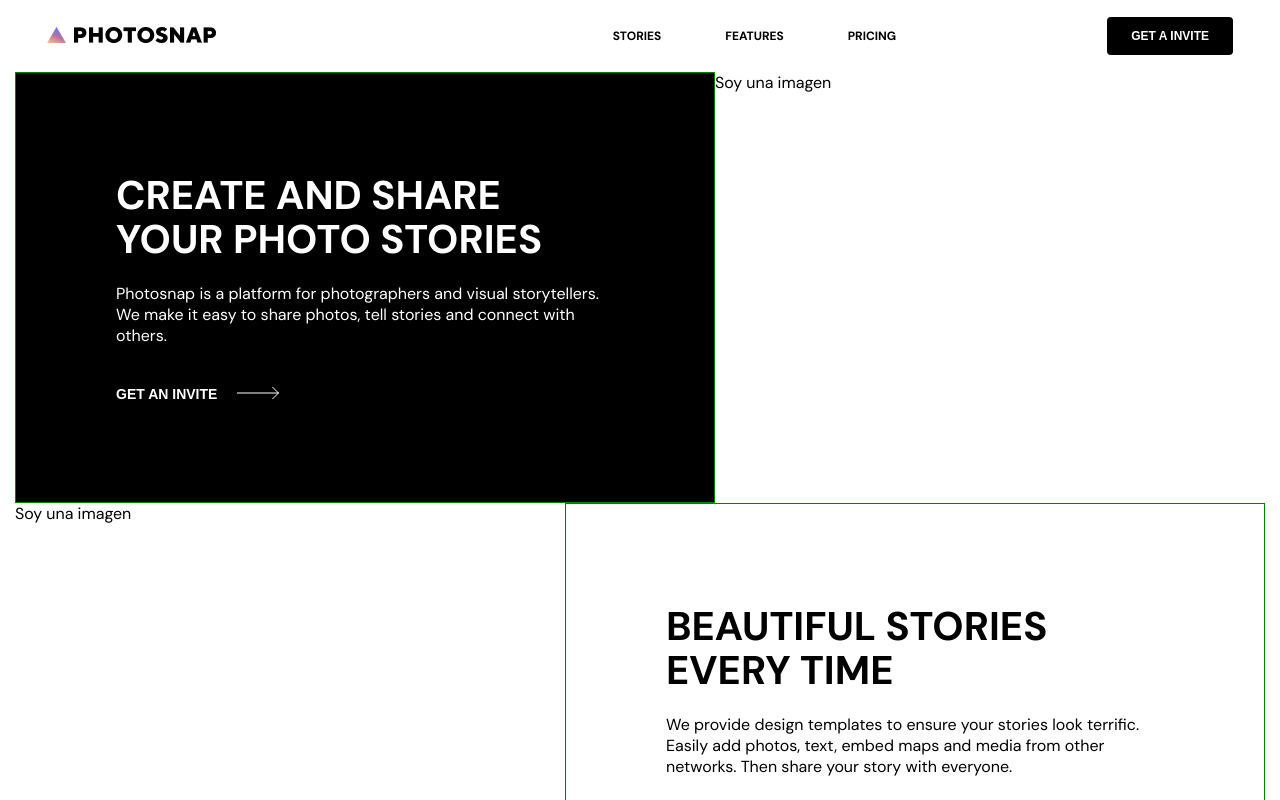
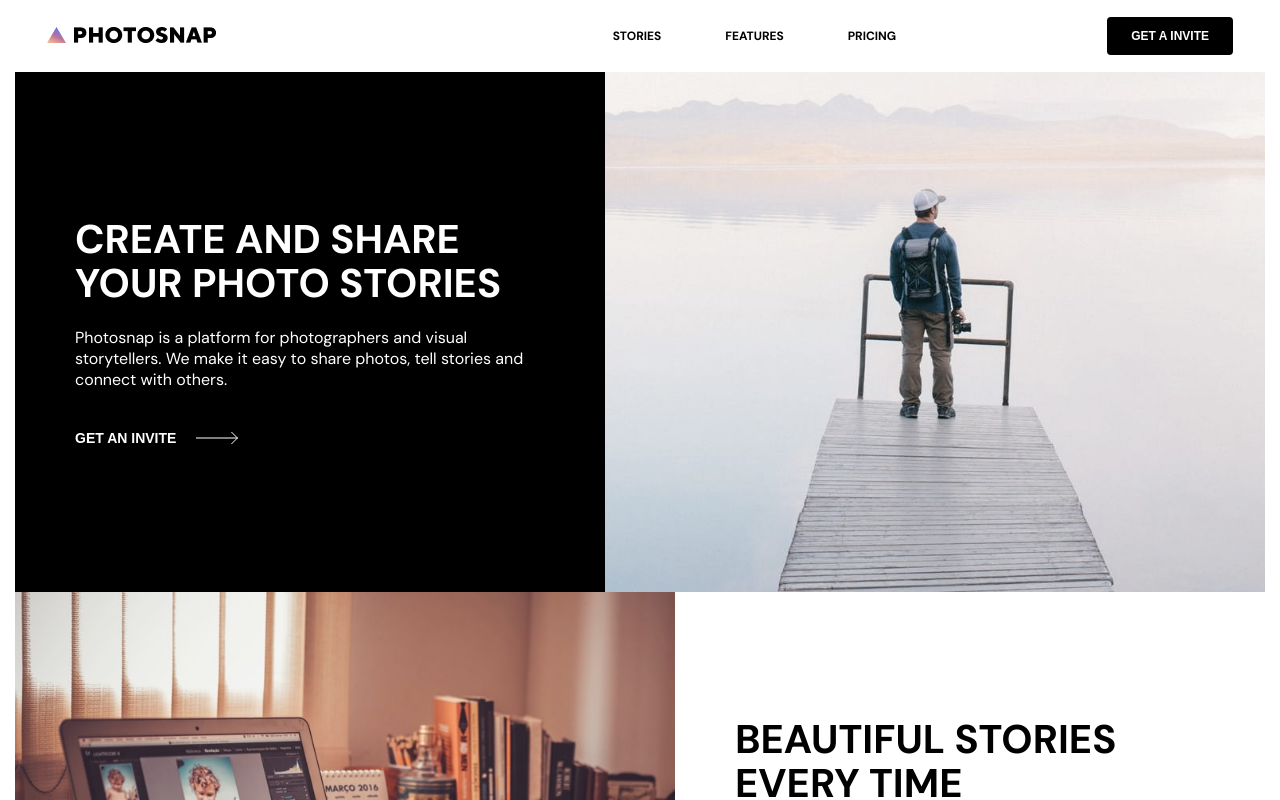
Before and after one commit to carlostrujilloneyra/proyecto-photosnap, a React (Vite) app: page / in a window 1280 px wide. Shown: the top 800 px of the page. Built offline with nearby package versions, Linux system fonts and the light colour scheme.

Commit message:
Añadiendo un poco de rutas

```diff
--- a/src/SCSS/abstracts/_mixins.scss
+++ b/src/SCSS/abstracts/_mixins.scss
@@ -1,7 +1,7 @@
 
 // Defino los viewports para los dispositivos
 $breakpoints:(
-	tablet: 740px,
+	tablet: 600px,
 	desktop: 1024px
 );
 
--- a/src/SCSS/components/header/_header.scss
+++ b/src/SCSS/components/header/_header.scss
@@ -10,5 +10,10 @@
 	@include media-query(tablet){
 		padding: 3.2rem;
 	}
+}
 
+.logo-header{
+	&:hover{
+		cursor: pointer;
+	}
 }
--- a/src/SCSS/components/main/_article.scss
+++ b/src/SCSS/components/main/_article.scss
@@ -4,19 +4,32 @@
 .main-article{
 	display: grid;
 
+	@include media-query(tablet){
+		grid-template-columns: minmax(24rem, 27rem) 1fr;
+	}
+
 	@include media-query(desktop){
-		grid-template-columns: minmax(50rem, 55rem) 1fr;
+		grid-template-columns: minmax(60rem, 66rem) 1fr;
 	}
 
 	&.white{
 
-		@include media-query(desktop){
-			grid-template-columns: 1fr minmax(50rem, 55rem);
+		@include media-query(tablet){
+
+			grid-template-columns: 1fr minmax(24rem, 27rem);
 
 			.container-image{
 				order: 2;
 			}
 
+		}
+
+		@include media-query(desktop){
+			grid-template-columns: 1fr minmax(60rem, 66rem);
+
+			// .container-image{
+			// 	order: 2;
+			// }
 		}
 	}
 
@@ -36,8 +49,13 @@
 		@include media-query(tablet){
 			margin-bottom: 4rem;
 		}
+	}
+}
 
-	}
+.container-image img{
+	width: 100%;
+	max-width: 100%;
+	height: 100%;
 }
 
 // Div con la info
@@ -46,11 +64,19 @@
 	flex-direction: column;
 	justify-content: center;
 	align-items: center;
-	padding: 2.4rem;
-	border: 1px solid green;
+	padding: 7rem 2.4rem;
 
 	@include media-query(tablet){
-		padding: 10rem;
+		padding: 5rem;
+		align-items: flex-start;
+	}
+
+	@include media-query(desktop){
+		padding: 8rem 4rem;
+	}
+
+	@include media-query(1100px){
+		padding: 8rem 6rem;
 	}
 
 	&.white{
--- a/src/SCSS/components/shared/_button.scss
+++ b/src/SCSS/components/shared/_button.scss
@@ -29,6 +29,7 @@
 	color: $blackColor;
 	column-gap: 2rem;
 	display: grid;
+	align-items: center;
 	font-weight: bolder;
 	font-size: 1.4rem;
 	grid-template-columns: repeat(2, 1fr);
--- a/src/photos-module/components/header/components/Logo.tsx
+++ b/src/photos-module/components/header/components/Logo.tsx
@@ -1,10 +1,23 @@
+import { useNavigate } from 'react-router-dom';
 import logoHeader from '../../../../assets/logos/header-icon.png';
 
 export const Logo = () => {
+
+	const navigate = useNavigate();
+
+	const handleNavigate = () => {
+		navigate('/');
+	}
+
 	return (
 		<>
 			<figure>
-				<img src={logoHeader} alt="logo-header" />
+				<img
+					className='logo-header'
+					onClick={handleNavigate}
+					src={logoHeader}
+					alt="logo-header"
+				/>
 			</figure>
 		</>
 	)
--- a/src/photos-module/components/header/components/Nav.tsx
+++ b/src/photos-module/components/header/components/Nav.tsx
@@ -1,32 +1,41 @@
-import { Link } from 'react-router-dom';
-import { routes } from '../../../../router/routes';
+import { Link, useNavigate } from "react-router-dom";
+import { routes } from "../../../../router/routes";
 
 export const Nav = () => {
+  const navigate = useNavigate();
+
+  const handleNavigate = () => {
+    navigate("/pricing");
+  };
+
   return (
     <>
       <div className="container-nav">
-
         <div>
           <nav>
             <ul className="list-header">
-							{
-								routes.map((route) => {
+              {routes.map((route) => {
                 return (
                   <li key={route.name}>
-											<Link className='links-header' to={route.to}>{route.name}</Link>
+                    <Link className="links-header" to={route.to}>
+                      {route.name}
+                    </Link>
                   </li>
-									)
-								})
-							}
+                );
+              })}
             </ul>
           </nav>
         </div>
 
         <div>
-					<button className="main-button">Get a invite</button>
+					<button
+						className="main-button"
+						onClick={handleNavigate}
+					>
+						Get a invite
+					</button>
         </div>
-
       </div>
     </>
-	)
-}
+  );
+};
--- a/src/photos-module/components/main/components/Article.tsx
+++ b/src/photos-module/components/main/components/Article.tsx
@@ -8,10 +8,11 @@ interface Props{
 export const Article = ({ article:
 	{ subtitle,
 		description,
-		image: { bg_mobile, bg_desktop },
+		image: { bg_mobile, bg_tablet, bg_desktop },
 		buttonText,
 		arrowButton,
 		arrowButtonWhite,
+		changePosition,
 		whiteColor } }: Props) => {
 
 	const propsButton = {
@@ -21,12 +22,22 @@ export const Article = ({ article:
 		arrowButtonWhite
 	}
 
+	console.log(changePosition)
+
 	return (
 		<>
-			<div className={`main-article ${whiteColor ? 'white' : ''}`}>
+			<div className={`main-article ${whiteColor || changePosition ? 'white' : ''}`}>
 
 				<div className='container-image'>
-					<p>Soy una imagen</p>
+					<picture>
+
+						<source media="(min-width:1024px)" srcSet={bg_desktop} />
+
+						<source media='(min-width:600px)' srcSet={bg_tablet} />
+
+						<img src={bg_mobile} alt={subtitle} />
+
+					</picture>
 				</div>
 
 				<div className= {`main-article__info ${whiteColor ? 'white' : ''}`}>
--- a/src/photos-module/components/main/components/Button.tsx
+++ b/src/photos-module/components/main/components/Button.tsx
@@ -1,3 +1,4 @@
+import { useNavigate } from "react-router-dom"
 
 interface Props{
 	button: Button
@@ -13,10 +14,17 @@ interface Button{
 export const Button = (
 	{ button: { buttonText, whiteColor, arrowButtonWhite, arrowButton } }: Props) => {
 
+	const navigate = useNavigate();
+
+	const handleNavigate = () => {
+		navigate('/pricing')
+	}
+
 	return (
 		<>
 			<button
-				className={`button-article ${whiteColor ? 'white': ''}`}
+				className={`button-article ${whiteColor ? 'white' : ''}`}
+				onClick={handleNavigate}
 			>
 				{buttonText}
 				<img src={whiteColor ? arrowButtonWhite : arrowButton} alt="arrow-button" />
--- a/src/photos-module/data/home/arrays-info.ts
+++ b/src/photos-module/data/home/arrays-info.ts
@@ -7,11 +7,13 @@ export const articlesArray: articleInterface [] = [
 		description: 'Photosnap is a platform for photographers and visual storytellers. We make it easy to share photos, tell stories and connect with others.',
 		image: {
 			bg_mobile: '/src/assets/home/mobile/create-and-share.jpg',
+			bg_tablet: '/src/assets/home/tablet/create-and-share.jpg',
 			bg_desktop: '/src/assets/home/desktop/create-and-share.jpg'
 		},
 		buttonText: 'Get an invite',
 		arrowButton: '/src/assets/shared/desktop/arrow.svg',
 		arrowButtonWhite: '/src/assets/shared/desktop/arrow-white.svg',
+		changePosition: true,
 		whiteColor: true
 	},
 
@@ -20,11 +22,13 @@ export const articlesArray: articleInterface [] = [
 		description: 'We provide design templates to ensure your stories look terrific. Easily add photos, text, embed maps and media from other networks. Then share your story with everyone.',
 		image: {
 			bg_mobile: '/src/assets/home/mobile/beautiful-stories.jpg',
+			bg_tablet: '/src/assets/home/tablet/beautiful-stories.jpg',
 			bg_desktop: '/src/assets/home/desktop/beautiful-stories.jpg'
 		},
 		buttonText: 'View the stories',
 		arrowButton: '/src/assets/shared/desktop/arrow.svg',
 		arrowButtonWhite: '/src/assets/shared/desktop/arrow-white.svg',
+		changePosition: false,
 		whiteColor: false
 	},
 
@@ -33,11 +37,13 @@ export const articlesArray: articleInterface [] = [
 		description: 'Photosnap can help you create stories that resonate with your audience.  Our tool is designed for photographers of all levels, brands, businesses you name it.',
 		image: {
 			bg_mobile: '/src/assets/home/mobile/designed-for-everyone.jpg',
+			bg_tablet: '/src/assets/home/tablet/designed-for-everyone.jpg',
 			bg_desktop: '/src/assets/home/desktop/designed-for-everyone.jpg'
 		},
 		buttonText: 'View the stories',
 		arrowButton: '/src/assets/shared/desktop/arrow.svg',
 		arrowButtonWhite: '/src/assets/shared/desktop/arrow-white.svg',
+		changePosition: true,
 		whiteColor: false
 	}
 
--- a/src/photos-module/interfaces/home/home-page.interface.ts
+++ b/src/photos-module/interfaces/home/home-page.interface.ts
@@ -10,10 +10,12 @@ export interface articleInterface{
 	buttonText: string,
 	arrowButton: string,
 	arrowButtonWhite: string,
+	changePosition: boolean,
 	whiteColor: boolean
 }
 
 interface Image{
 	bg_mobile: string,
+	bg_tablet: string,
 	bg_desktop: string
 }
```
Lines whose indentation alone changed are shown as unchanged.
